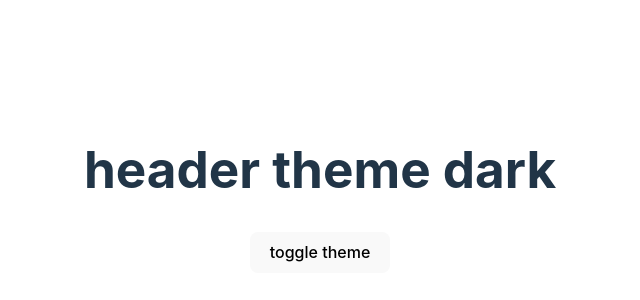
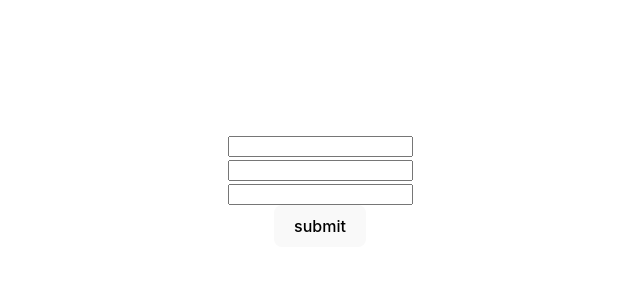
Before and after one commit to HEI-WEB2/state-manager, a React (Vite) app: page / in a window 1280 px wide. Shown: the part 210-510 px from the top of the page, without its empty margins (320-960 px from the left). Built offline with nearby package versions, Linux system fonts and the light colour scheme.

Commit message:
feat: react-hook-form

```diff
--- a/package.json
+++ b/package.json
@@ -12,6 +12,8 @@
   "dependencies": {
     "react": "^18.2.0",
     "react-dom": "^18.2.0",
+    "react-hook-form": "^7.51.1",
+    "zod": "^3.22.4",
     "zustand": "^4.5.2"
   },
   "devDependencies": {
--- a/src/App.tsx
+++ b/src/App.tsx
@@ -1,59 +1,37 @@
-import { PropsWithChildren, createContext, useContext, useState } from 'react'
+import z from "zod";
+import {useForm} from "react-hook-form";
 import './App.css'
 
-interface ThemeContextValues {
-  theme: string;
-  toggleTheme: () => void;
-}
+const App = () => {
+  const {register, handleSubmit} = useForm({
+    defaultValues: {
+      username: "",
+      firstname: "",
+      lastname: "",
+    }
+  })
 
-const ThemeContext = createContext<ThemeContextValues>({
-  theme: "dark",
-  toggleTheme: () => { }
-});
+  const submitData = (data: any) => {
+    console.log('data', data);
+  }
 
-const ThemeContextProvider = ({children}: PropsWithChildren) => {
-  const [theme, setTheme] = useState('dark');
+  // 'handleSubmit' is a middleware that handles validations and stuff
+  return (
+    <form onSubmit={handleSubmit(submitData)}>
+      <div>
+        <input type="text" {...register("username")} />
+      </div>
 
-  return (
-    <ThemeContext.Provider
-      value={{
-        theme,
-        toggleTheme: () => {
-          setTheme(prev => prev === "dark" ? "light" : "dark");
-        },
-      }}
-    >
-      {children}
-    </ThemeContext.Provider>
-  )
-}
+      <div>
+        <input type="text" {...register("lastname")} />
+      </div>
 
-const App = () => {
-  return (
-    <div>
-      <ThemeContextProvider>
-        <ThemeValue />
-        <ToggleThemeButton />
-      </ThemeContextProvider>
-    </div>
-  )
-}
+      <div>
+        <input type="text" {...register("firstname")} />
+      </div>
 
-const ThemeValue = () => {
-  const {theme} = useContext(ThemeContext);
-  return (
-    <h1>
-      header theme {theme}
-    </h1>
-  )
-}
-
-const ToggleThemeButton = () => {
-  const {toggleTheme} = useContext(ThemeContext);
-  return (
-    <button onClick={toggleTheme}>
-      toggle theme
-    </button>
+      <button type="submit">submit</button>
+    </form>
   )
 }
 
```
Also changed, not shown: src/ecma.ts (+12 -0 lines).
